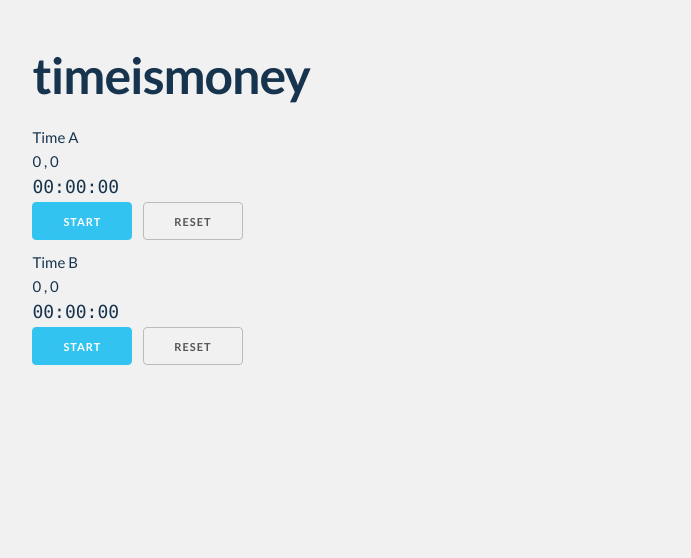
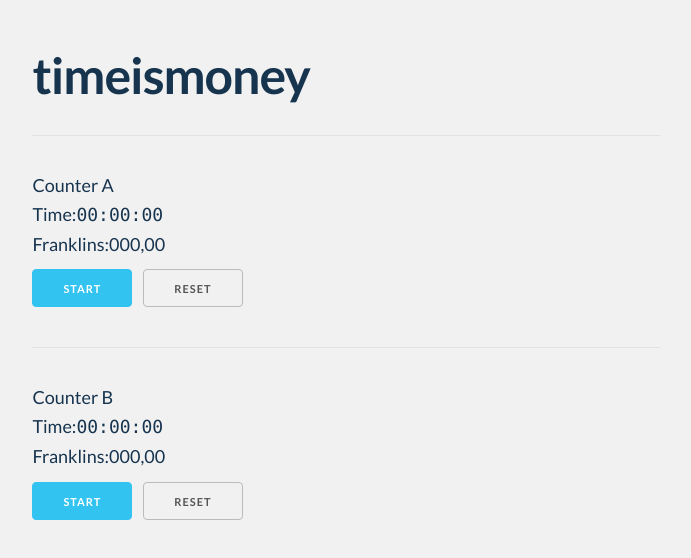
Before and after one commit to wiiitek/timeismoney, an Angular app: page / in a window 1280 px wide. Shown: the top 558 px of the page, without its empty margins (166-857 px from the left). Built offline with nearby package versions, Linux system fonts and the light colour scheme.

Commit message:
formatting for time and earned money

```diff
--- a/src/app/app.component.html
+++ b/src/app/app.component.html
@@ -5,9 +5,9 @@
 
       <h1>timeismoney</h1>
 
-      <app-timer [label]="'Time A'"></app-timer>
+      <app-timer [label]="'Counter A'"></app-timer>
 
-      <app-timer [label]="'Time B'"></app-timer>
+      <app-timer [label]="'Counter B'"></app-timer>
     </div>
     <div class="two columns"></div>
   </div>
--- a/src/app/timer/earned/earned.component.html
+++ b/src/app/timer/earned/earned.component.html
@@ -1,5 +1,4 @@
 <div class="earned">
-  <span class="earned__whole-number">{{ wholeNumber }}</span>
-  ,
-  <span class="earned__cents">{{ cents }}</span>
+  <span class="earned__label">Franklins:</span>
+  <span class="earned__whole-number">{{ wholeNumber }}</span>,<span class="earned__cents">{{ cents }}</span>
 </div>
--- a/src/app/timer/earned/earned.component.ts
+++ b/src/app/timer/earned/earned.component.ts
@@ -9,15 +9,29 @@ import { Component, ViewEncapsulation, ChangeDetectionStrategy, Input } from '@a
 })
 export class EarnedComponent {
 
-  wholeNumber = 0;
+  wholeNumber = '000';
 
-  cents = 0;
+  cents = '00';
 
   @Input()
   set earned(earned: number | any) {
     const value = earned || 0;
-    this.cents = value % 100;
-    this.wholeNumber = Math.floor(value / 100)
+
+    const centsValue = (value % 100).toString();
+    this.cents = centsValue.length === 1 ? ('0' + centsValue) : centsValue;
+
+    const wholeValue = Math.floor(value / 100).toString();
+    const length = wholeValue.length;
+    switch (length) {
+      case 1: this.wholeNumber = '00' + wholeValue; break;
+      case 2: this.wholeNumber = '0' + wholeValue; break;
+      default: this.wholeNumber = wholeValue;
+    }
+
   }
 
+  private present(value: number): string {
+    const str = value.toString();
+    return str.length === 1 ? ('0' + str) : str;
+  }
 }
--- a/src/app/timer/elapsed/elapsed.component.html
+++ b/src/app/timer/elapsed/elapsed.component.html
@@ -1,3 +1,4 @@
 <div class="elapsed">
-  <div class="elapsed__time">{{ converted | async }}</div>
+  <span class="elapsed__label">Time:</span>
+  <span class="elapsed__time">{{ converted | async }}</span>
 </div>
--- a/src/app/timer/elapsed/elapsed.component.scss
+++ b/src/app/timer/elapsed/elapsed.component.scss
@@ -1,6 +1,5 @@
 
 .elapsed {
-  font-size: large;
 
   &__time {
     font-family: Consolas, Courier, monospace;
--- a/src/app/timer/timer.component.html
+++ b/src/app/timer/timer.component.html
@@ -1,8 +1,9 @@
 <div class="timer">
 
+  <hr />
   <div>{{label}}</div>
+  <app-elapsed [elapsed]="elapsed | async"></app-elapsed>
   <app-earned [earned]="earned | async"></app-earned>
-  <app-elapsed [elapsed]="elapsed | async"></app-elapsed>
 
   <button class="timer__main_button" (click)="onStartOrPause()" [ngClass]="statusClass">{{ buttonText | async }}</button>
   <button class="timer__reset_button" (click)="onReset()">Reset</button>
--- a/src/app/timer/timer.component.scss
+++ b/src/app/timer/timer.component.scss
@@ -1,7 +1,9 @@
 
 .timer {
+  font-size: large;
 
   &__main_button {
     margin-right: 1em;
+    margin-top: 1em;
   }
 }
```
